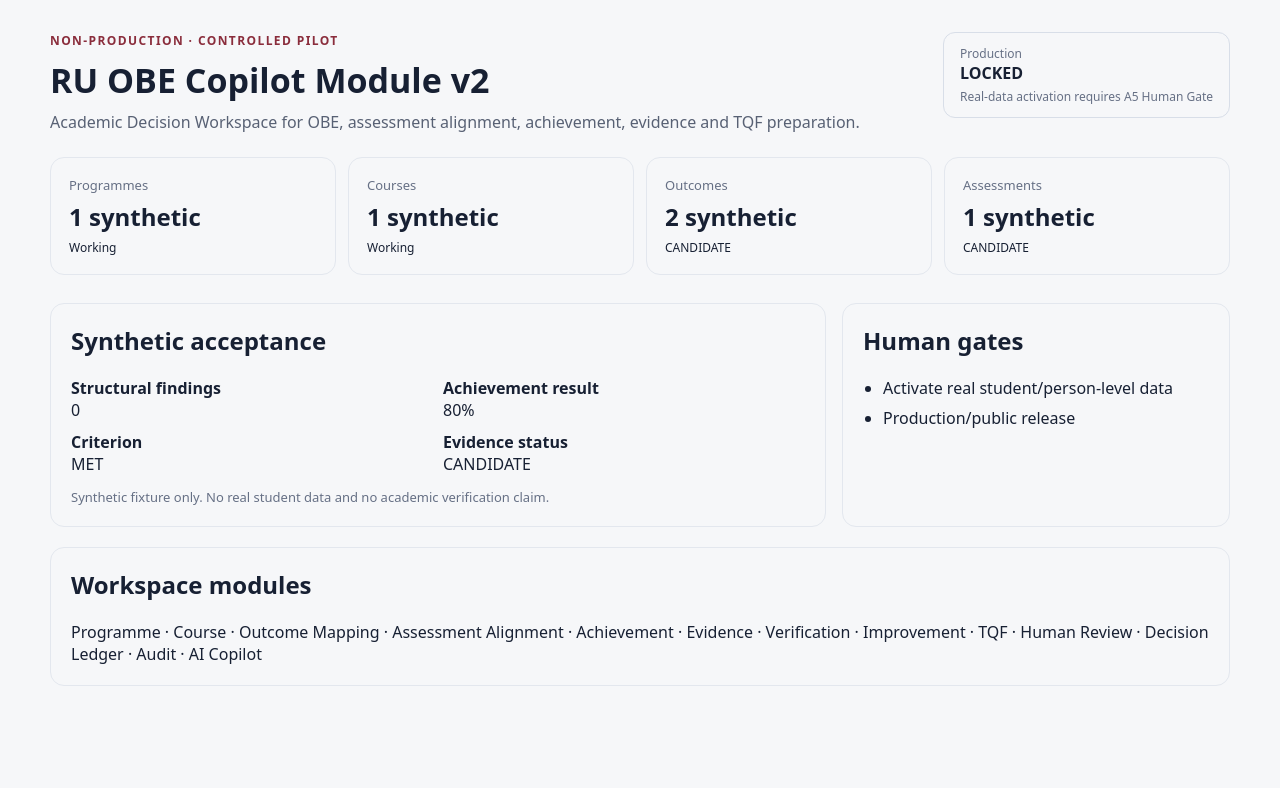
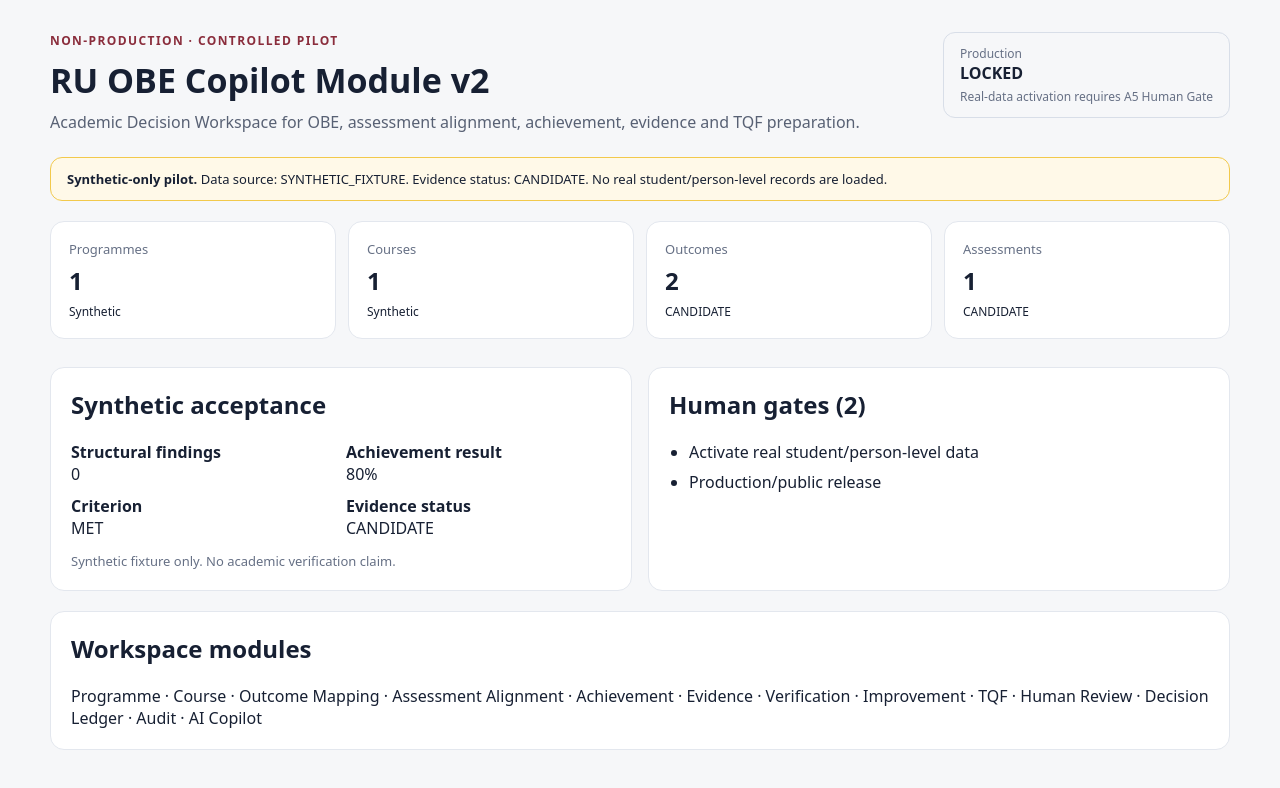
Before and after one commit to kasemch/hepe-ui-prototype, a Next.js app: page /ru-obe in a window 1280 px wide. Shown: the top 788 px of the page. Built offline with nearby package versions, Linux system fonts and the light colour scheme.

Commit message:
feat: bind RU OBE page to synthetic pilot adapter

```diff
--- a/app/ru-obe/page.tsx
+++ b/app/ru-obe/page.tsx
@@ -1,9 +1,15 @@
-export default function RuObePilotPage() {
+import { getRuObeDashboardSummary } from "./pilot-adapter";
+
+export const dynamic = "force-static";
+
+export default async function RuObePilotPage() {
+  const summary = await getRuObeDashboardSummary();
+
   const cards = [
-    ["Programmes", "1 synthetic", "Working"],
-    ["Courses", "1 synthetic", "Working"],
-    ["Outcomes", "2 synthetic", "CANDIDATE"],
-    ["Assessments", "1 synthetic", "CANDIDATE"],
+    ["Programmes", String(summary.programmeCount), "Synthetic"],
+    ["Courses", String(summary.courseCount), "Synthetic"],
+    ["Outcomes", String(summary.outcomeCount), summary.evidenceStatus],
+    ["Assessments", String(summary.assessmentCount), summary.evidenceStatus],
   ];
 
   const gates = [
@@ -13,7 +19,7 @@ export default function RuObePilotPage() {
 
   return (
     <main style={{fontFamily:"system-ui, sans-serif",maxWidth:1180,margin:"0 auto",padding:"32px 20px",color:"#172033"}}>
-      <div style={{display:"flex",justifyContent:"space-between",gap:16,alignItems:"flex-start",marginBottom:24}}>
+      <div style={{display:"flex",justifyContent:"space-between",gap:16,alignItems:"flex-start",marginBottom:24,flexWrap:"wrap"}}>
         <div>
           <div style={{fontSize:12,fontWeight:700,letterSpacing:1.4,color:"#8A2D3C"}}>NON-PRODUCTION · CONTROLLED PILOT</div>
           <h1 style={{fontSize:34,margin:"8px 0"}}>RU OBE Copilot Module v2</h1>
@@ -21,14 +27,18 @@ export default function RuObePilotPage() {
         </div>
         <div style={{border:"1px solid #D8DEE8",borderRadius:12,padding:"12px 16px",minWidth:220}}>
           <div style={{fontSize:12,color:"#667085"}}>Production</div>
-          <strong>LOCKED</strong>
+          <strong>{summary.productionAuthorized ? "AUTHORIZED" : "LOCKED"}</strong>
           <div style={{fontSize:12,color:"#667085",marginTop:4}}>Real-data activation requires A5 Human Gate</div>
         </div>
       </div>
 
+      <section style={{border:"1px solid #F2C94C",background:"#FFF9E8",borderRadius:12,padding:"12px 16px",marginBottom:20,fontSize:13}}>
+        <strong>Synthetic-only pilot.</strong> Data source: {summary.source}. Evidence status: {summary.evidenceStatus}. No real student/person-level records are loaded.
+      </section>
+
       <section style={{display:"grid",gridTemplateColumns:"repeat(auto-fit,minmax(180px,1fr))",gap:12,marginBottom:28}}>
         {cards.map(([label,value,status]) => (
-          <article key={label} style={{border:"1px solid #E3E7EE",borderRadius:14,padding:18}}>
+          <article key={label} style={{border:"1px solid #E3E7EE",borderRadius:14,padding:18,background:"#fff"}}>
             <div style={{fontSize:13,color:"#667085"}}>{label}</div>
             <div style={{fontSize:24,fontWeight:700,margin:"6px 0"}}>{value}</div>
             <div style={{fontSize:12}}>{status}</div>
@@ -36,27 +46,27 @@ export default function RuObePilotPage() {
         ))}
       </section>
 
-      <section style={{display:"grid",gridTemplateColumns:"2fr 1fr",gap:16}}>
-        <article style={{border:"1px solid #E3E7EE",borderRadius:14,padding:20}}>
+      <section style={{display:"grid",gridTemplateColumns:"repeat(auto-fit,minmax(280px,1fr))",gap:16}}>
+        <article style={{border:"1px solid #E3E7EE",borderRadius:14,padding:20,background:"#fff"}}>
           <h2 style={{marginTop:0}}>Synthetic acceptance</h2>
           <div style={{display:"grid",gridTemplateColumns:"1fr 1fr",gap:10}}>
-            <div><b>Structural findings</b><br/>0</div>
+            <div><b>Structural findings</b><br/>{summary.openFindingCount}</div>
             <div><b>Achievement result</b><br/>80%</div>
             <div><b>Criterion</b><br/>MET</div>
-            <div><b>Evidence status</b><br/>CANDIDATE</div>
+            <div><b>Evidence status</b><br/>{summary.evidenceStatus}</div>
           </div>
-          <p style={{fontSize:13,color:"#667085",marginBottom:0}}>Synthetic fixture only. No real student data and no academic verification claim.</p>
+          <p style={{fontSize:13,color:"#667085",marginBottom:0}}>Synthetic fixture only. No academic verification claim.</p>
         </article>
 
-        <article style={{border:"1px solid #E3E7EE",borderRadius:14,padding:20}}>
-          <h2 style={{marginTop:0}}>Human gates</h2>
+        <article style={{border:"1px solid #E3E7EE",borderRadius:14,padding:20,background:"#fff"}}>
+          <h2 style={{marginTop:0}}>Human gates ({summary.humanGateCount})</h2>
           <ul style={{paddingLeft:20,marginBottom:0}}>
             {gates.map(g => <li key={g} style={{marginBottom:8}}>{g}</li>)}
           </ul>
         </article>
       </section>
 
-      <section style={{marginTop:20,border:"1px solid #E3E7EE",borderRadius:14,padding:20}}>
+      <section style={{marginTop:20,border:"1px solid #E3E7EE",borderRadius:14,padding:20,background:"#fff"}}>
         <h2 style={{marginTop:0}}>Workspace modules</h2>
         <p style={{marginBottom:0}}>Programme · Course · Outcome Mapping · Assessment Alignment · Achievement · Evidence · Verification · Improvement · TQF · Human Review · Decision Ledger · Audit · AI Copilot</p>
       </section>
```
